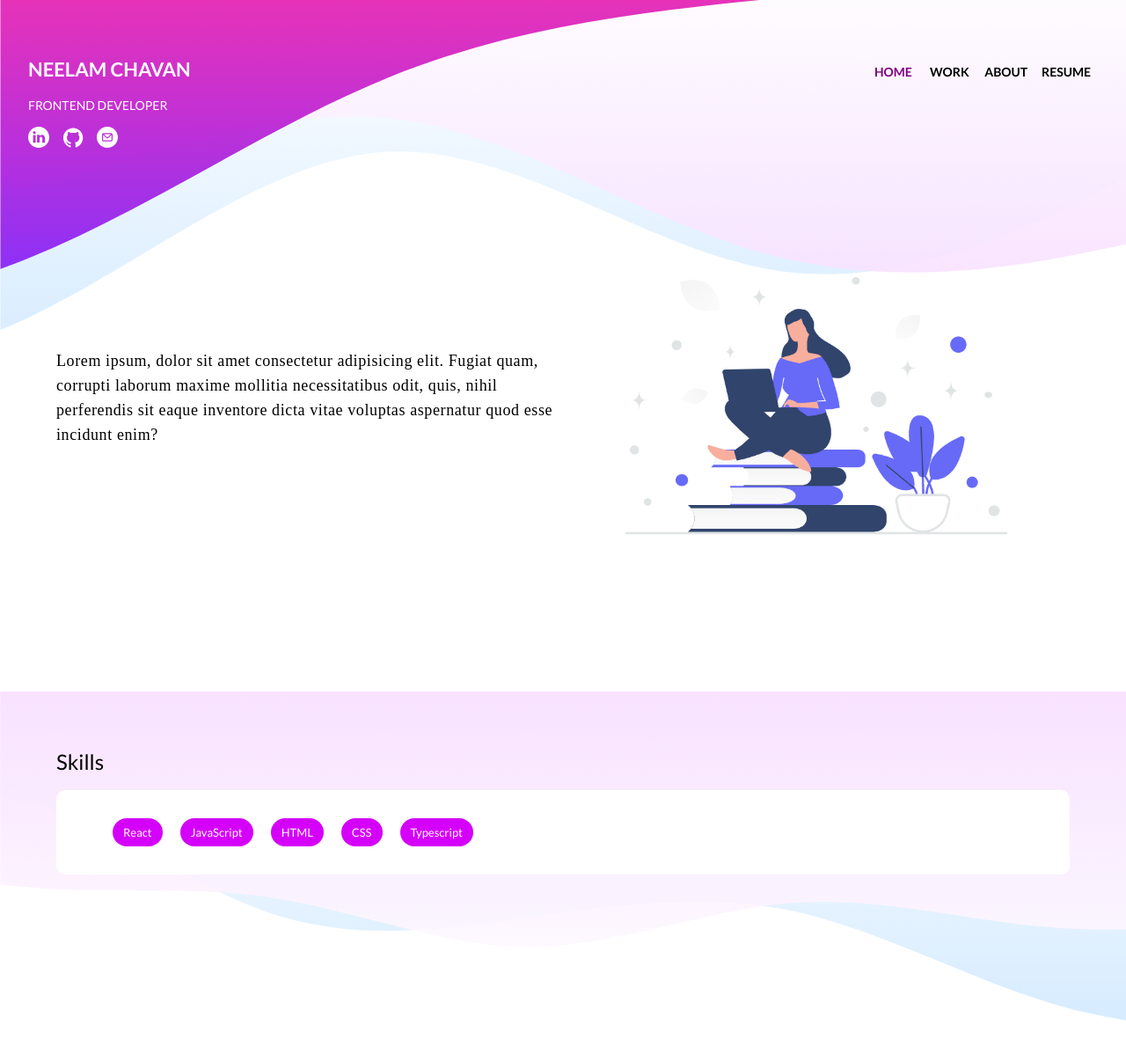
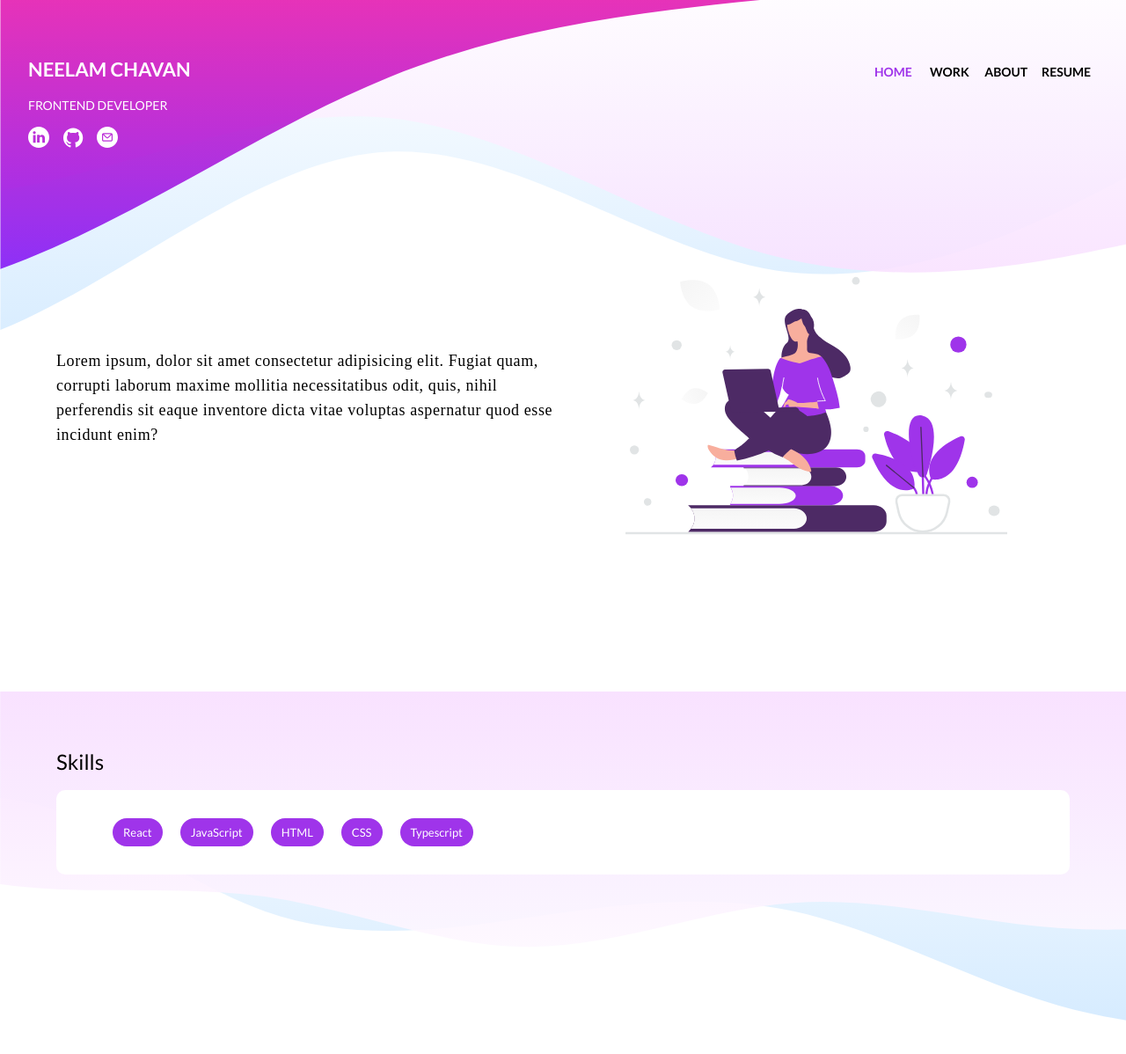
Before and after one commit to Neelam618/neelam618.github.io, a React (Create React App) app: page / in a window 1280 px wide. Shown: the top 1198 px of the page at 88% size. Built offline with nearby package versions, Linux system fonts and the light colour scheme.

Commit message:
use colors from theme, update color for home page image

```diff
--- a/src/App.js
+++ b/src/App.js
@@ -1,5 +1,4 @@
 import { ThemeProvider, createTheme } from '@mui/material/styles';
-import { purple } from '@mui/material/colors';
 import Home from './components/home/Home';
 import { Routes, Route } from "react-router-dom";
 import Layout from './components/Layout';
@@ -9,9 +8,10 @@ import About from './components/about/About';
 const theme = createTheme({
   palette: {
     primary: {
-      main: '#fff'
-    },
-    secondary: purple
+      main: '#9f34ea',
+      light: '#fff',
+      dark: '#000'
+    }
   },
   typography: {
     fontFamily: 'Lato',
--- a/src/components/Navbar.jsx
+++ b/src/components/Navbar.jsx
@@ -10,12 +10,14 @@ import { NavLink, Link } from 'react-router-dom';
 import Waves from "../images/wave.svg";
 import WavesMobile from "../images/wave2.svg"
 import { Container } from '@mui/system';
-import Resume from "../Resume.pdf"
+import Resume from "../Resume.pdf";
+import { useTheme } from '@mui/material/styles';
 
 const pages = [{ link: "/", component: "Home" }, { link: "/work", component: "Work" }, { link: "/about", component: "About" }];
 
 function Navbar() {
     const [anchorElNav, setAnchorElNav] = React.useState(null);
+    const theme = useTheme();
 
     const handleOpenNavMenu = (event) => {
         setAnchorElNav(event.currentTarget);
@@ -40,15 +42,16 @@ function Navbar() {
                                 display: 'flex',
                                 fontWeight: 700,
                                 textTransform: "uppercase",
-                                color: '#fff',
+                                color: theme.palette.primary.light,
                                 textDecoration: 'none',
                                 fontSize: { xs: '18px', sm: '22px' }
+
                             }}
                         >
                             Neelam Chavan
                         </Typography>
                     </Box>
-                    <Typography sx={{ textTransform: 'uppercase', color: "#fff", fontSize: { xs: '12px', sm: '14px' }, marginBottom: { xs: '1em' } }}>
+                    <Typography sx={{ textTransform: 'uppercase', color: theme.palette.primary.light, fontSize: { xs: '12px', sm: '14px' }, marginBottom: { xs: '1em' } }}>
                         Frontend Developer
                     </Typography>
                     <Box sx={{ display: 'flex', gap: { xs: '10px', md: '15px' } }}>
@@ -78,10 +81,10 @@ function Navbar() {
                         aria-controls="menu-appbar"
                         aria-haspopup="true"
                         onClick={handleOpenNavMenu}
-                        color="black"
+                        color={`${theme.palette.primary.dark}`}
                         sx={{ padding: 0 }}
                     >
-                        <MenuIcon color='primary' />
+                        <MenuIcon sx={{ color: `${theme.palette.primary.light}` }} />
                     </IconButton>
                     <Menu
                         id="menu-appbar"
@@ -102,14 +105,14 @@ function Navbar() {
                             <MenuItem key={i} onClick={handleCloseNavMenu}>
                                 <NavLink to={page.link} style={({ isActive }) => {
                                     return {
-                                        color: isActive ? "purple" : "black",
+                                        color: isActive ? theme.palette.primary.main : theme.palette.primary.dark,
                                         textDecoration: "none"
                                     };
                                 }}>{page.component}</NavLink>
                             </MenuItem>
                         ))}
                         <MenuItem>
-                            <a href={Resume} style={{ color: 'black', display: 'block', textDecoration: "none", fontSize: { xs: '12px', md: '14px' } }}>Resume</a>
+                            <a href={Resume} style={{ color: theme.palette.primary.dark, display: 'block', textDecoration: "none", fontSize: { xs: '12px', md: '14px' } }}>Resume</a>
                         </MenuItem>
                     </Menu>
                 </Box>
@@ -122,7 +125,7 @@ function Navbar() {
                         >
                             <NavLink style={({ isActive }) => {
                                 return {
-                                    color: isActive ? "purple" : "black",
+                                    color: isActive ? theme.palette.primary.main : theme.palette.primary.dark,
                                     textDecoration: "none", fontSize: { xs: '12px', md: '14px' }
                                 };
                             }} to={page.link}>{page.component}</NavLink>
@@ -132,7 +135,7 @@ function Navbar() {
 
                         onClick={handleCloseNavMenu}
                     >
-                        <a href={Resume} style={{ color: 'black', display: 'block', textDecoration: "none", fontSize: { xs: '12px', md: '14px' } }}>Resume</a>
+                        <a href={Resume} style={{ color: theme.palette.primary.dark, display: 'block', textDecoration: "none", fontSize: { xs: '12px', md: '14px' } }}>Resume</a>
                     </Button>
                 </Box>
             </Container>
--- a/src/components/home/Home.jsx
+++ b/src/components/home/Home.jsx
@@ -1,6 +1,6 @@
 import { Container, Grid } from '@mui/material'
 import React from 'react'
-import Girl from "../../images/girl.png"
+import Girl from "../../images/girl.svg"
 import styled from 'styled-components'
 import Skills from './Skills'
 
--- a/src/components/home/Skills.jsx
+++ b/src/components/home/Skills.jsx
@@ -9,11 +9,11 @@ function Skills() {
                 <Typography variant="h5" component="h3">Skills</Typography>
                 <Box sx={{ background: "#fff", borderRadius: "10px", padding: { xs: "1em", md: "2em 4em" }, margin: "1em 0" }}>
                     <Box sx={{ display: 'flex', gap: "20px", flexWrap: "wrap" }}>
-                        <Chip label="React" color="secondary" />
-                        <Chip label="JavaScript" color="secondary" />
-                        <Chip label="HTML" color="secondary" />
-                        <Chip label="CSS" color="secondary" />
-                        <Chip label="Typescript" color="secondary" />
+                        <Chip label="React" color="primary" />
+                        <Chip label="JavaScript" color="primary" />
+                        <Chip label="HTML" color="primary" />
+                        <Chip label="CSS" color="primary" />
+                        <Chip label="Typescript" color="primary" />
                     </Box>
                 </Box>
             </Container>
--- a/src/components/work/Work.jsx
+++ b/src/components/work/Work.jsx
@@ -25,6 +25,7 @@ import NearMeIcon from '@mui/icons-material/NearMe';
 import Grid from '@mui/material/Grid';
 import { Link } from 'react-router-dom';
 import { Chip } from '@mui/material';
+import { useTheme } from '@mui/material/styles';
 
 const workList = [
     {
@@ -114,6 +115,7 @@ const ExpandMore = styled((props) => {
 
 function Work() {
     const [expanded, setExpanded] = useState({});
+    const theme = useTheme();
 
     const handleExpandClick = (name) => {
         setExpanded({ ...expanded, [name]: !expanded[name] });
@@ -131,7 +133,7 @@ function Work() {
                                     <CardHeader
                                         title={work.name}
                                     >
-                                        <Chip label="React" color="secondary" />
+                                        <Chip label="React" color="primary" />
                                     </CardHeader>
                                     <CardMedia
                                         component="img"
@@ -143,7 +145,7 @@ function Work() {
                                             {
                                                 work.tags.map((tag, i) => {
                                                     return (
-                                                        <Chip key={tag + i} label={tag} variant='outlined' color="secondary" size='small' />
+                                                        <Chip key={tag + i} label={tag} variant='outlined' color="primary" size='small' />
                                                     )
                                                 })
                                             }
@@ -151,12 +153,12 @@ function Work() {
                                     </CardContent>
                                     <CardActions disableSpacing>
                                         <IconButton aria-label="view code" title='view code'>
-                                            <Link to={work.code} target="_blank">
+                                            <Link to={work.code} target="_blank" style={{ color: theme.palette.primary.main }}>
                                                 <GitHubIcon />
                                             </Link>
                                         </IconButton>
                                         <IconButton aria-label="launch site" title='launch site'>
-                                            <Link to={work.live} target="_blank">
+                                            <Link to={work.live} target="_blank" style={{ color: theme.palette.primary.main }}>
                                                 <NearMeIcon />
                                             </Link>
                                         </IconButton>
```
Also changed, not shown: src/images/girl.png (deleted), src/images/girl.svg (added).
